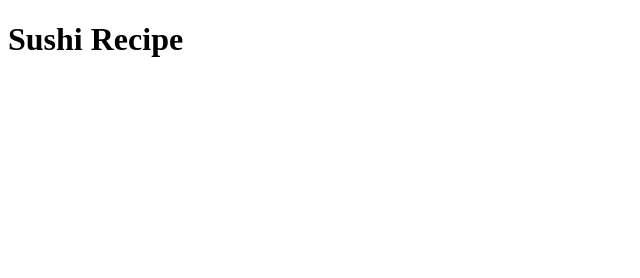
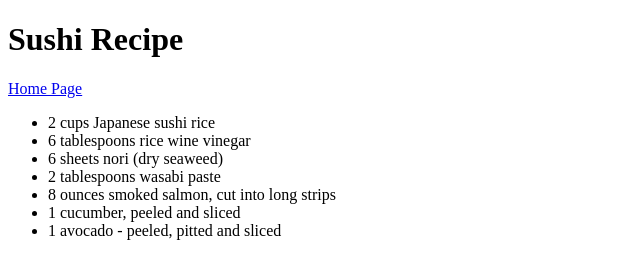
Before and after one commit to WilliamH141/odin_recipes, a plain HTML site: page recipes/sushi.html in a window 1280 px wide. Shown: the whole page, without its empty margins (0-640 px from the left). Drawn offline with Linux system fonts and the light colour scheme.

Commit message:
Added Ingredient list for sushi recipe

```diff
--- a/recipes/sushi.html
+++ b/recipes/sushi.html
@@ -8,9 +8,17 @@
 
     <body>
         <h1>Sushi Recipe</h1>
-        <a href = "../index.html"></a>
+        <a href = "../index.html">Home Page</a>
         <src img = "https://www.allrecipes.com/thmb/P0zUzOzkJGTm9iDvMnzdZ1ua_T8=/750x0/filters:no_upscale():max_bytes(150000):strip_icc():format(webp)/19511smoked-salmon-sushi-rollfabeveryday4x3-159a22b4d3ac49fe9a146db94b53c930.jpg"alt = "Sushi Image">
-
+        <ul>
+            <li>2 cups Japanese sushi rice</li>
+            <li>6 tablespoons rice wine vinegar</li>
+            <li>6 sheets nori (dry seaweed)</li>
+            <li>2 tablespoons wasabi paste</li>
+            <li>8 ounces smoked salmon, cut into long strips</li>
+            <li>1 cucumber, peeled and sliced</li>
+            <li>1 avocado - peeled, pitted and sliced</li>
+        </ul>
 
 
     </body>
```
